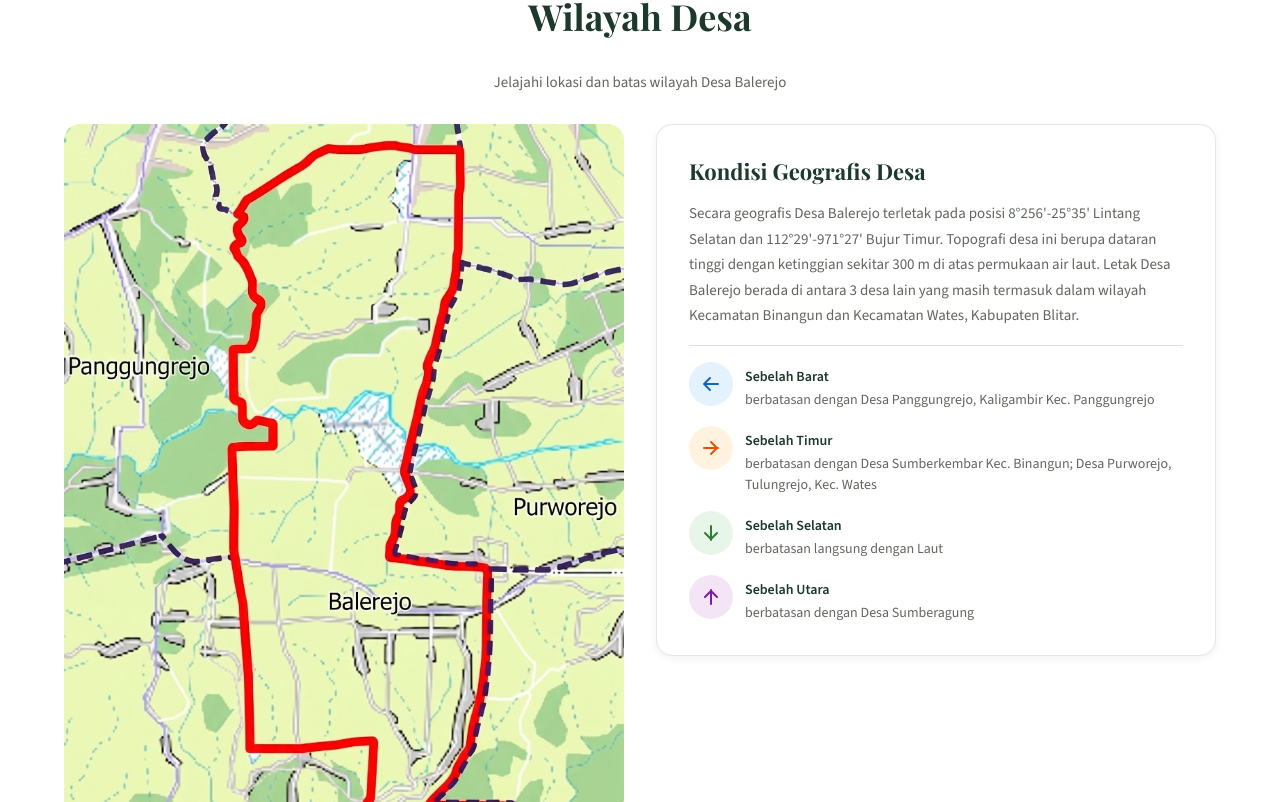
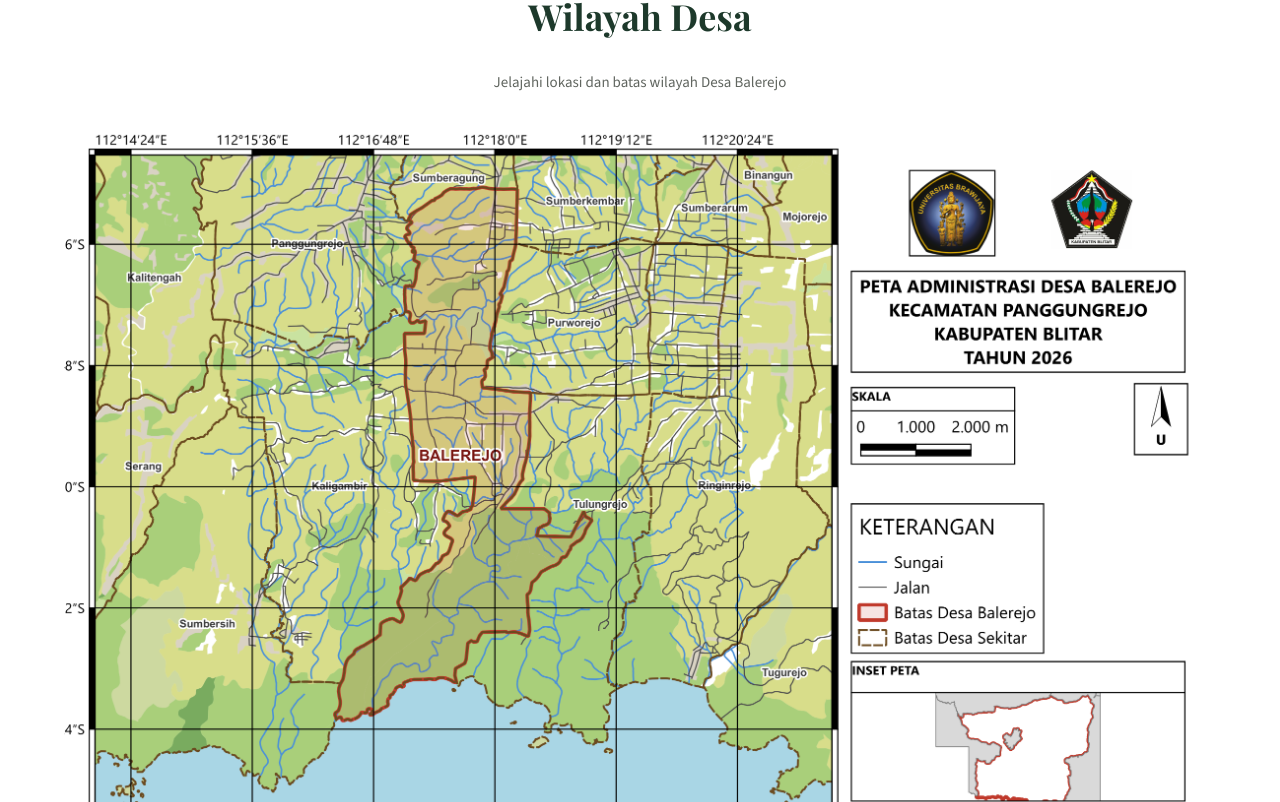
Before and after one commit to SyafaHadyan/balerejo-web, a Next.js app in the folder apps/main/: page / in a window 1280 px wide. Shown: the part 2118-2920 px from the top of the page. Built offline with nearby package versions, Linux system fonts and the light colour scheme; no server answers.

Commit message:
feat(homepage): update static map and geographics card

```diff
--- a/apps/main/src/components/sections/MapSection.tsx
+++ b/apps/main/src/components/sections/MapSection.tsx
@@ -55,11 +55,11 @@ function GeografisCard() {
         Kondisi Geografis Desa
       </h3>
       <p className="font-sans text-[15px] leading-[1.7] text-muted">
-        Secara geografis Desa Balerejo terletak pada posisi 8°256&apos;-25°35&apos; Lintang Selatan
-        dan 112°29&apos;-971°27&apos; Bujur Timur. Topografi desa ini berupa dataran tinggi dengan
-        ketinggian sekitar 300 m di atas permukaan air laut. Letak Desa Balerejo berada
-        di antara 3 desa lain yang masih termasuk dalam wilayah Kecamatan Binangun dan
-        Kecamatan Wates, Kabupaten Blitar.
+        Secara geografis Desa Balerejo terletak pada posisi 8°15&apos;–8°20&apos; Lintang Selatan
+        dan 112°16&apos;–112°19&apos; Bujur Timur. Luas wilayah desa mencapai 1.720,93 hektar (17,21 km²).
+        Desa Balerejo berada dalam wilayah Kecamatan Panggungrejo, Kabupaten Blitar,
+        Provinsi Jawa Timur, berbatasan dengan desa-desa yang termasuk dalam
+        Kecamatan Binangun dan Kecamatan Wates di sisi timur.
       </p>
 
       <div className="h-px bg-divider" />
@@ -95,10 +95,10 @@ export default function MapSection() {
         </p>
       </div>
 
-      <div className="w-full max-w-[1200px] px-6 grid grid-cols-1 lg:grid-cols-2 gap-8 items-start">
-        <div className="w-full max-w-[520px] mx-auto lg:max-w-none">
+      <div className="w-full max-w-[1200px] px-6 flex flex-col gap-8">
+        <div className="w-full">
           <Image
-            src="/images/map.jpeg"
+            src="/images/map.png"
             alt="Peta Digital Desa Balerejo"
             width={0}
             height={0}
```
Also changed, not shown: apps/main/public/images/map.png (added).
